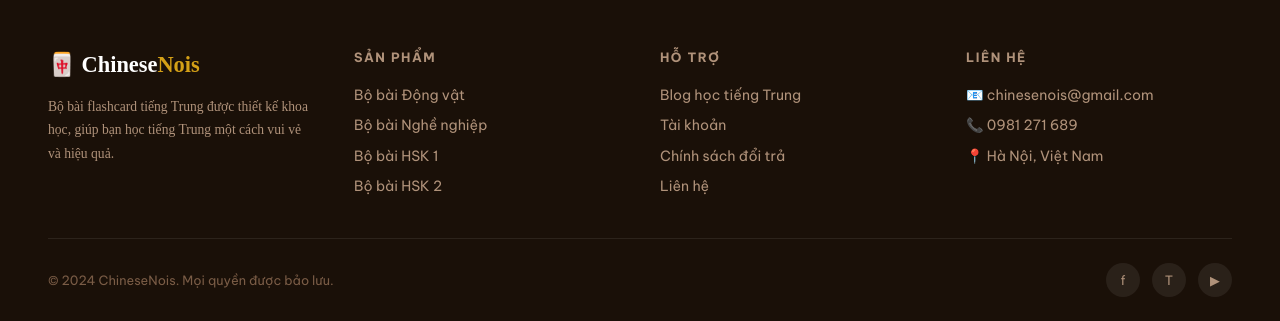
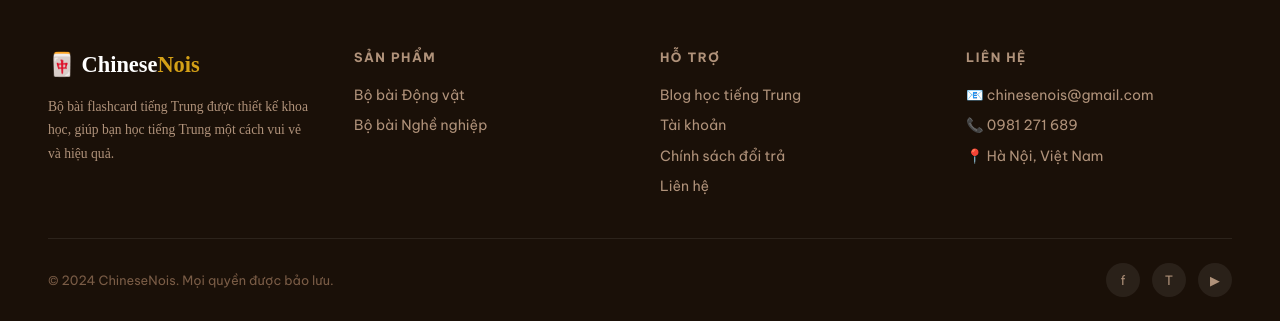
Before and after one commit to vuminhtan24/hanzi-web, a FastAPI app: page / in a window 1280 px wide. Shown: the part 3479-3800 px from the top of the page. Run offline with FastAPI, Linux system fonts and the light colour scheme; data comes from the database, SQL or seed files in the repository; data that the repository does not hold is empty.

Commit message:
update index

```diff
--- a/templates/user/index.html
+++ b/templates/user/index.html
@@ -480,8 +480,6 @@
         <div class="footer__links">
           <a href="/products?category=dong-vat">Bộ bài Động vật</a>
           <a href="/products?category=nghe-nghiep">Bộ bài Nghề nghiệp</a>
-          <a href="/products?category=hsk-1">Bộ bài HSK 1</a>
-          <a href="/products?category=hsk-2">Bộ bài HSK 2</a>
         </div>
       </div>
       <div>
```
